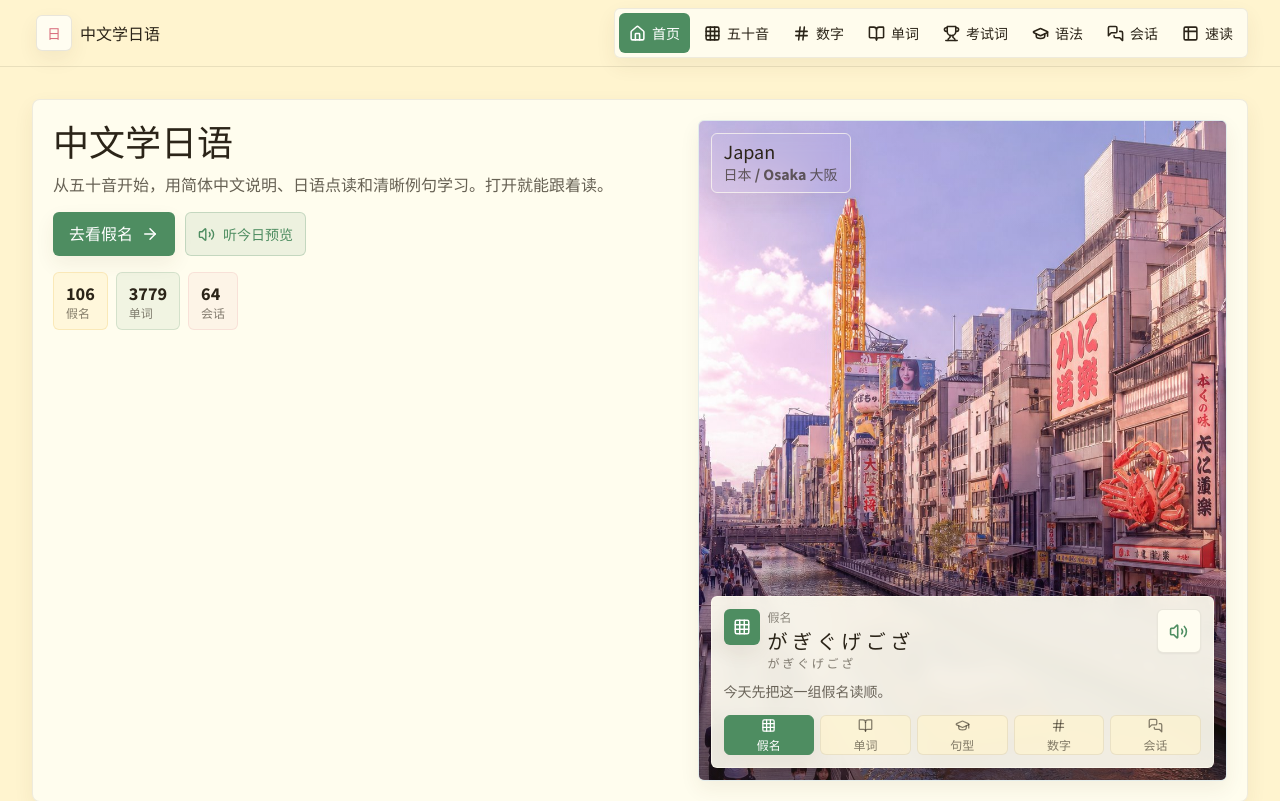
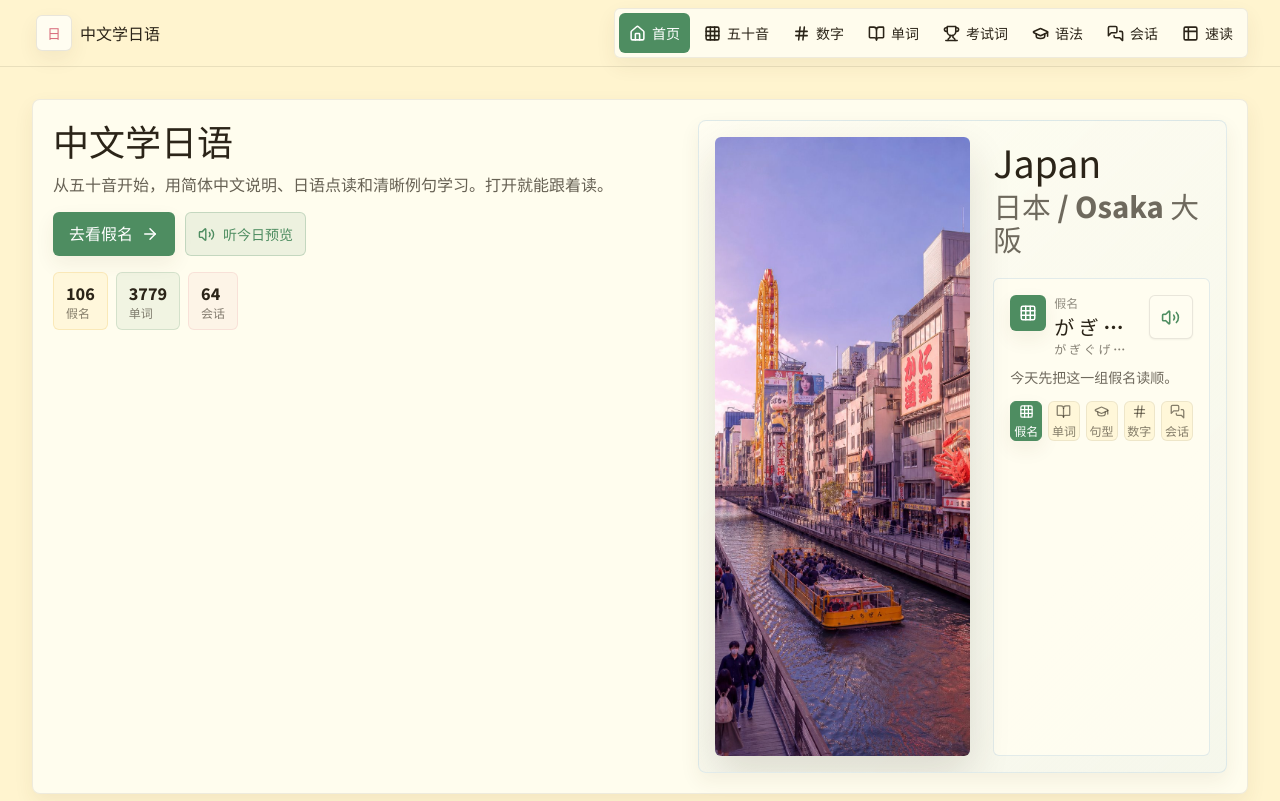
Before and after one commit to marksui/nihongo-learning, a React (Vite) app: page / in a window 1280 px wide. Shown: the top 801 px of the page. Built offline with nearby package versions, Linux system fonts and the light colour scheme.

Commit message:
Update home cover presentation

```diff
--- a/src/index.css
+++ b/src/index.css
@@ -93,6 +93,70 @@ body::before {
     linear-gradient(180deg, rgb(var(--grid-line) / 0.014) 1px, transparent 1px);
   background-size: 56px 56px;
   opacity: 0.22;
+}
+
+.home-osaka-cover {
+  background: linear-gradient(135deg, rgb(var(--color-paper) / 0.98), rgb(var(--color-sora) / 0.06));
+}
+
+.home-osaka-cover-image {
+  filter: saturate(1.03) contrast(1.01);
+}
+
+@media (min-width: 1024px) {
+  .home-osaka-cover-inner {
+    aspect-ratio: auto;
+    display: grid;
+    grid-template-columns: minmax(0, 0.92fr) minmax(0, 0.78fr);
+    grid-template-rows: auto 1fr;
+    align-content: start;
+    gap: 1.45rem;
+    min-height: 30rem;
+    overflow: visible;
+  }
+
+  .home-osaka-cover-image {
+    grid-column: 1;
+    grid-row: 1 / span 2;
+    min-height: 30rem;
+    border-radius: 0.375rem;
+    box-shadow: 0 18px 42px rgb(var(--color-ink) / 0.14);
+  }
+
+  .home-osaka-cover-shade {
+    display: none;
+  }
+
+  .home-osaka-cover-location,
+  .home-osaka-cover-panel {
+    position: static;
+    inset: auto;
+    grid-column: 2;
+    border-color: rgb(var(--color-sora) / 0.18);
+    box-shadow: none;
+    backdrop-filter: none;
+  }
+
+  .home-osaka-cover-location {
+    border: 0;
+    background: transparent;
+    padding: 0.4rem 0 0;
+  }
+
+  .home-osaka-cover-location .font-display {
+    font-size: clamp(1.8rem, 3vw, 2.35rem);
+  }
+
+  .home-osaka-cover-location p:last-child {
+    margin-top: 0.5rem;
+    font-size: clamp(1.25rem, 2.25vw, 1.8rem);
+    line-height: 1.15;
+  }
+
+  .home-osaka-cover-panel {
+    background: rgb(var(--color-paper) / 0.88);
+    padding: 1rem;
+  }
 }
 
 button,
--- a/src/pages/Home.tsx
+++ b/src/pages/Home.tsx
@@ -428,20 +428,20 @@ const Home = ({ onNavigate, onSpeak }: HomeProps) => {
           </>
         }
         media={
-          <div className="overflow-hidden rounded-md border border-sora/18 bg-paper shadow-card">
-            <div className="relative aspect-[9/13] min-h-[26rem] overflow-hidden sm:aspect-[4/5] lg:h-full lg:min-h-[34rem]">
+          <div className="home-osaka-cover overflow-hidden rounded-lg border border-sora/18 bg-paper p-3 shadow-card sm:p-4">
+            <div className="home-osaka-cover-inner relative aspect-[9/13] min-h-[26rem] overflow-hidden rounded-md sm:aspect-[4/5] lg:h-full lg:min-h-[34rem]">
               <img
                 src={homeStudyScene}
                 alt="大阪道顿堀河岸街景封面"
-                className="h-full w-full object-cover object-[center_44%]"
+                className="home-osaka-cover-image h-full w-full object-cover object-[center_44%]"
                 loading="eager"
               />
-              <div className="absolute inset-0 bg-gradient-to-t from-ink/42 via-ink/0 to-paper/10" />
-              <div className="absolute left-3 top-3 rounded-md border border-paper/70 bg-paper/86 px-3 py-2 shadow-card backdrop-blur">
+              <div className="home-osaka-cover-shade absolute inset-0 bg-gradient-to-t from-ink/42 via-ink/0 to-paper/10" />
+              <div className="home-osaka-cover-location absolute left-3 top-3 rounded-md border border-paper/70 bg-paper/86 px-3 py-2 shadow-card backdrop-blur">
                 <p className="font-display text-lg italic leading-none text-ink">Japan</p>
                 <p className="mt-1 text-sm font-extrabold text-ink/68">日本 / Osaka 大阪</p>
               </div>
-              <div className="absolute inset-x-3 bottom-3 rounded-md border border-paper/70 bg-paper/92 p-3 shadow-card backdrop-blur">
+              <div className="home-osaka-cover-panel absolute inset-x-3 bottom-3 rounded-md border border-paper/70 bg-paper/92 p-3 shadow-card backdrop-blur">
                 <div className="mb-2 flex items-start justify-between gap-3">
                   <div className="flex min-w-0 items-start gap-2">
                     <span className={`grid h-9 w-9 shrink-0 place-items-center rounded-md ${todayTaskAccentClasses[activeHeroPreview.key]} shadow-card`}>
```
